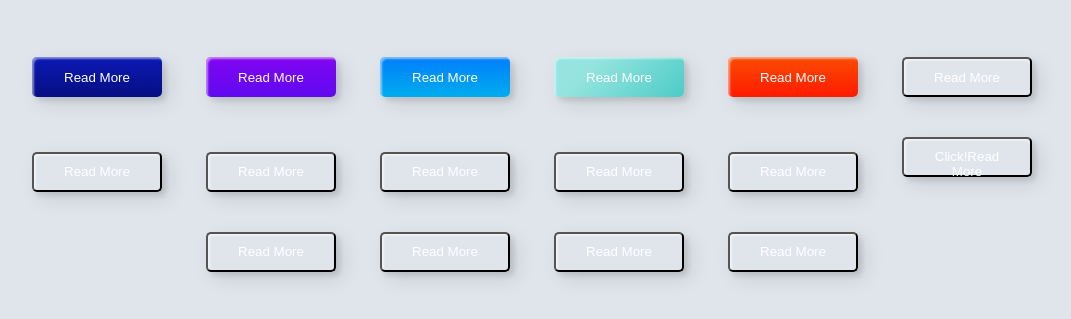
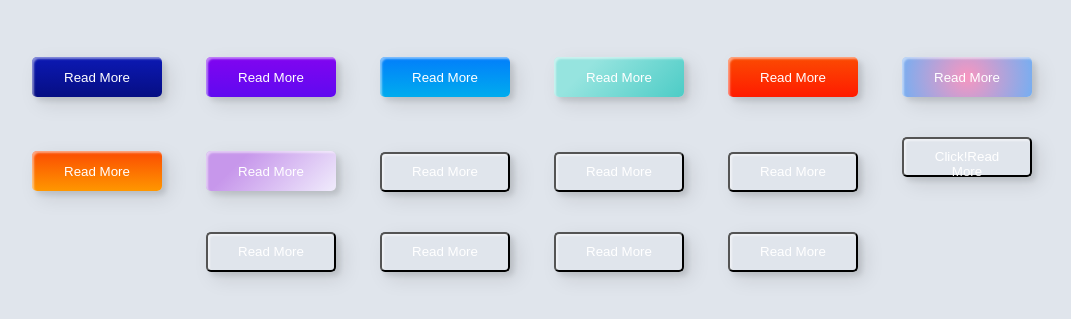
Before and after one commit to ratulraihanrobin/Animation-Button-1.0, a plain HTML site: page index.html in a window 1280 px wide. Shown: the part 95-414 px from the top of the page, without its empty margins (108-1179 px from the left). Drawn offline with Linux system fonts and the light colour scheme.

Commit message:
add more three animation button

```diff
--- a/style.css
+++ b/style.css
@@ -1,8 +1,6 @@
 body {
     background: #e0e5ec;
-
 }
-
 h1 {
     position: relative;
     text-align: center;
@@ -10,17 +8,14 @@ h1 {
     font-size: 50px;
     font-family: sans-serif;
 }
-
 .frame {
     width: 90%;
     margin: 40px auto;
     text-align: center;
 }
-
 button {
     margin: 20px;
 }
-
 .custom-btn {
     width: 130px;
     height: 40px;
@@ -45,7 +40,6 @@ button {
     background: linear-gradient(0deg, rgba(6,14,131,1) 0%, rgba(12,25,180,1) 100%);
     border: none;
 }
-
 .btn-1:hover{
     background: linear-gradient(0deg, rgba(0,3,255,1) 0%, rgba(2,126,251,1) 100%);
 }
@@ -55,12 +49,10 @@ button {
     background: linear-gradient(0deg, rgba(96,9,240,1) 0%, rgba(129,5,240,1) 100%);
     border: none;
 }
-
 .btn-2::before {
     height: 0%;
     width: 2px;
 }
-
 .btn-2:hover {
     box-shadow: inset 4px 4px 6px 0 rgba(0, 0, 0, .4);
 }
@@ -143,18 +135,15 @@ button {
     padding: 0;
     border: none;
   }
-
   .btn-4:hover {
     background-image: linear-gradient(315deg, #89d8d3 0%, #03c8a8 74%);
   }
-
   .btn-4 span {
     position: relative;
     display: block;
     width: 100%;
     height: 100%;
   }
-
   .btn-4:before,
 .btn-4:after {
   position: absolute;
@@ -167,7 +156,6 @@ button {
     inset 4px 4px 6px 0 rgba(116, 125, 136, .3);
   transition: all 0.3s ease;
 }
-
 .btn-4:before {
   height: 0%;
   width: .1px;
@@ -218,13 +206,11 @@ button {
   border: none;
  background: linear-gradient(0deg, rgba(255,27,0,1) 0%, rgba(251,75,2,1) 100%);
 }
-
 .btn-5:hover {
   color: #f0094a;
   background: transparent;
    box-shadow:none;
 }
-
 .btn-5:before,
 .btn-5:after{
   content:'';
@@ -240,16 +226,242 @@ button {
    4px 4px 5px 0px #0002;
   transition:400ms ease all;
 }
-
 .btn-5:after{
   right:inherit;
   top:inherit;
   left:0;
   bottom:0;
 }
-
 .btn-5:hover:before,
 .btn-5:hover:after{
   width:100%;
   transition:800ms ease all;
 }
+
+/* btn-6 */
+.btn-6 {
+background: radial-gradient(circle, rgba(247,150,192,1) 0%, rgba(118,174,241,1) 100%);
+  line-height: 42px;
+  padding: 0;
+  border: none;
+}
+.btn-6 span {
+  position: relative;
+  display: block;
+  width: 100%;
+  height: 100%;
+}
+.btn-6:before,
+.btn-6:after {
+  position: absolute;
+  content: "";
+  height: 0%;
+  width: 1px;
+ box-shadow:
+   -1px -1px 20px 0px rgba(255,255,255,1),
+   -4px -4px 5px 0px rgba(255,255,255,1),
+   7px 7px 20px 0px rgba(0,0,0,.4),
+   4px 4px 5px 0px rgba(0,0,0,.3);
+}
+.btn-6:before {
+  right: 0;
+  top: 0;
+  transition: all 500ms ease;
+}
+.btn-6:after {
+  left: 0;
+  bottom: 0;
+  transition: all 500ms ease;
+}
+.btn-6:hover{
+  background: transparent;
+  color: #76aef1;
+  box-shadow: none;
+}
+.btn-6:hover:before {
+  transition: all 500ms ease;
+  height: 100%;
+}
+.btn-6:hover:after {
+  transition: all 500ms ease;
+  height: 100%;
+}
+.btn-6 span:before,
+.btn-6 span:after {
+  position: absolute;
+  content: "";
+  box-shadow:
+   -1px -1px 20px 0px rgba(255,255,255,1),
+   -4px -4px 5px 0px rgba(255,255,255,1),
+   7px 7px 20px 0px rgba(0,0,0,.4),
+   4px 4px 5px 0px rgba(0,0,0,.3);
+}
+.btn-6 span:before {
+  left: 0;
+  top: 0;
+  width: 0%;
+  height: .5px;
+  transition: all 500ms ease;
+}
+.btn-6 span:after {
+  right: 0;
+  bottom: 0;
+  width: 0%;
+  height: .5px;
+  transition: all 500ms ease;
+}
+.btn-6 span:hover:before {
+  width: 100%;
+}
+.btn-6 span:hover:after {
+  width: 100%;
+}
+
+/* bnt-7 */
+.btn-7 {
+  background: linear-gradient(0deg, rgba(255,151,0,1) 0%, rgba(251,75,2,1) 100%);
+    line-height: 42px;
+    padding: 0;
+    border: none;
+  }
+  .btn-7 span {
+    position: relative;
+    display: block;
+    width: 100%;
+    height: 100%;
+  }
+  .btn-7:before,
+  .btn-7:after {
+    position: absolute;
+    content: "";
+    right: 0;
+    bottom: 0;
+    background: rgba(251,75,2,1);
+    box-shadow:
+     -7px -7px 20px 0px rgba(255,255,255,.9),
+     -4px -4px 5px 0px rgba(255,255,255,.9),
+     7px 7px 20px 0px rgba(0,0,0,.2),
+     4px 4px 5px 0px rgba(0,0,0,.3);
+    transition: all 0.3s ease;
+  }
+  .btn-7:before{
+     height: 0%;
+     width: 2px;
+  }
+  .btn-7:after {
+    width: 0%;
+    height: 2px;
+  }
+  .btn-7:hover{
+    color: rgba(251,75,2,1);
+    background: transparent;
+  }
+  .btn-7:hover:before {
+    height: 100%;
+  }
+  .btn-7:hover:after {
+    width: 100%;
+  }
+  .btn-7 span:before,
+  .btn-7 span:after {
+    position: absolute;
+    content: "";
+    left: 0;
+    top: 0;
+    background: rgba(251,75,2,1);
+    box-shadow:
+     -7px -7px 20px 0px rgba(255,255,255,.9),
+     -4px -4px 5px 0px rgba(255,255,255,.9),
+     7px 7px 20px 0px rgba(0,0,0,.2),
+     4px 4px 5px 0px rgba(0,0,0,.3);
+    transition: all 0.3s ease;
+  }
+  .btn-7 span:before {
+    width: 2px;
+    height: 0%;
+  }
+  .btn-7 span:after {
+    height: 2px;
+    width: 0%;
+  }
+  .btn-7 span:hover:before {
+    height: 100%;
+  }
+  .btn-7 span:hover:after {
+    width: 100%;
+  }
+
+  /* btn-8 */
+  .btn-8 {
+    background-color: #f0ecfc;
+  background-image: linear-gradient(315deg, #f0ecfc 0%, #c797eb 74%);
+    line-height: 42px;
+    padding: 0;
+    border: none;
+  }
+  .btn-8 span {
+    position: relative;
+    display: block;
+    width: 100%;
+    height: 100%;
+  }
+  .btn-8:before,
+  .btn-8:after {
+    position: absolute;
+    content: "";
+    right: 0;
+    bottom: 0;
+    background: #c797eb;
+    /*box-shadow:  4px 4px 6px 0 rgba(255,255,255,.5),
+                -4px -4px 6px 0 rgba(116, 125, 136, .2),
+      inset -4px -4px 6px 0 rgba(255,255,255,.5),
+      inset 4px 4px 6px 0 rgba(116, 125, 136, .3);*/
+    transition: all 0.3s ease;
+  }
+  .btn-8:before{
+     height: 0%;
+     width: 2px;
+  }
+  .btn-8:after {
+    width: 0%;
+    height: 2px;
+  }
+  .btn-8:hover:before {
+    height: 100%;
+  }
+  .btn-8:hover:after {
+    width: 100%;
+  }
+  .btn-8:hover{
+    background: transparent;
+  }
+  .btn-8 span:hover{
+    color: #c797eb;
+  }
+  .btn-8 span:before,
+  .btn-8 span:after {
+    position: absolute;
+    content: "";
+    left: 0;
+    top: 0;
+    background: #c797eb;
+    /*box-shadow:  4px 4px 6px 0 rgba(255,255,255,.5),
+                -4px -4px 6px 0 rgba(116, 125, 136, .2),
+      inset -4px -4px 6px 0 rgba(255,255,255,.5),
+      inset 4px 4px 6px 0 rgba(116, 125, 136, .3);*/
+    transition: all 0.3s ease;
+  }
+  .btn-8 span:before {
+    width: 2px;
+    height: 0%;
+  }
+  .btn-8 span:after {
+    height: 2px;
+    width: 0%;
+  }
+  .btn-8 span:hover:before {
+    height: 100%;
+  }
+  .btn-8 span:hover:after {
+    width: 100%;
+  }
```
